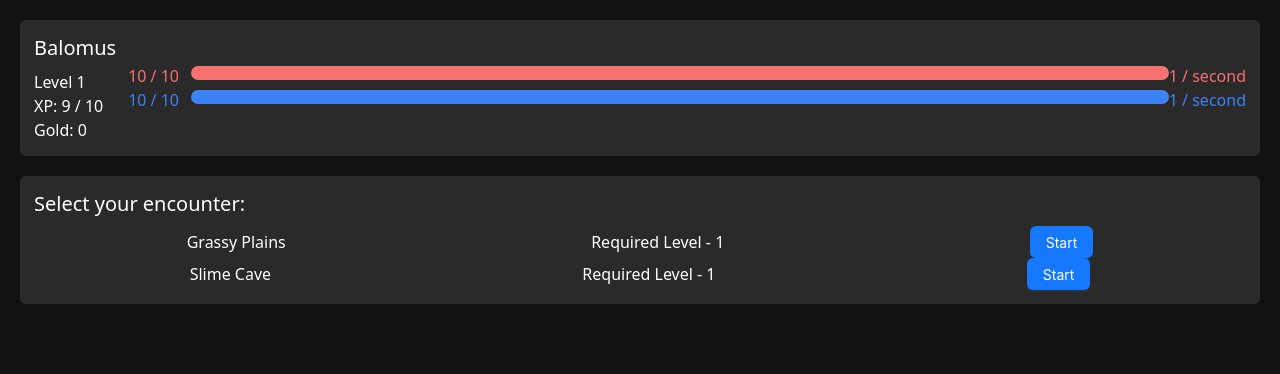
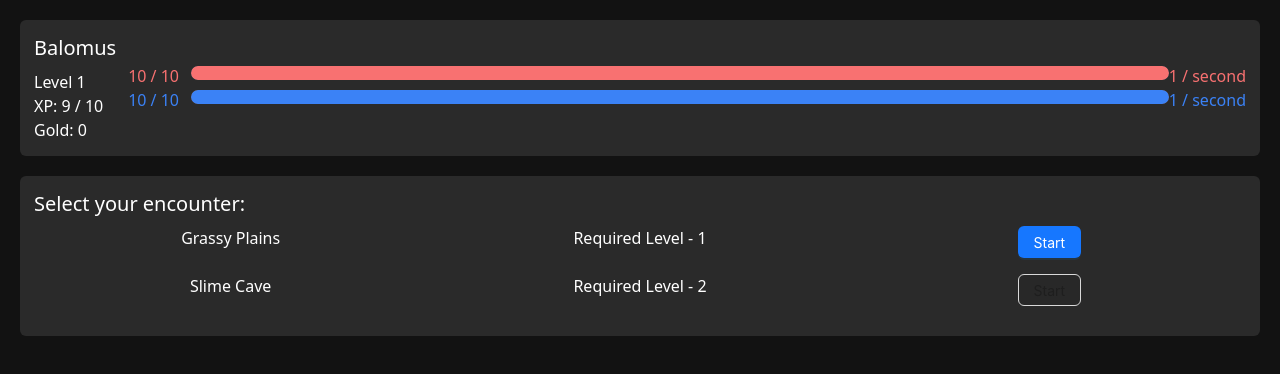
Before and after one commit to balomus/incremental-rpg, a React (Vite) app: page / in a window 1280 px wide. Shown: the top 374 px of the page. Built offline with nearby package versions, Linux system fonts and the light colour scheme.

Commit message:
Tweaked styling of CombatAreas. Updated level requirement for Slime Cave. Tweaked experience yield for some enemies. Removed CombatAreas if encounter is running.

```diff
--- a/src/components/CombatArea.tsx
+++ b/src/components/CombatArea.tsx
@@ -1,7 +1,8 @@
-import { Dispatch, SetStateAction } from "react";
+import { Dispatch, SetStateAction, useContext } from "react";
 import { Button } from "antd";
 import { generateEncounter } from "../util/GenerateEncounter";
 import EnemyType from "../types/EnemyType";
+import { PlayerContext } from "../context/PlayerContextProvider";
 
 interface CombatAreaProps {
   name: string;
@@ -20,8 +21,10 @@ const getNumberOfEnemies = (min: number, max: number) => {
 };
 
 const CombatArea = ({ ...props }: CombatAreaProps) => {
+  const { player } = useContext(PlayerContext);
+
   return (
-    <div className="flex w-full justify-around items-center">
+    <div className="grid grid-cols-3 gap-4 pb-4 text-center">
       <div>{props.name}</div>
       <div>Required Level - {props.levelRequirement}</div>
       <div>
@@ -39,6 +42,7 @@ const CombatArea = ({ ...props }: CombatAreaProps) => {
               )
             );
           }}
+          disabled={player.level < props.levelRequirement}
         >
           Start
         </Button>
--- a/src/components/CombatAreas.tsx
+++ b/src/components/CombatAreas.tsx
@@ -22,7 +22,7 @@ const CombatAreas = ({ ...props }: CombatAreasProps) => {
       />
       <CombatArea
         name={"Slime Cave"}
-        levelRequirement={1}
+        levelRequirement={2}
         minNumberOfEnemies={4}
         maxNumberOfEnemies={7}
         elligibleEnemies={["Slime"]}
--- a/src/components/Enemies/Slime.json
+++ b/src/components/Enemies/Slime.json
@@ -4,6 +4,6 @@
   "health": 2,
   "maxHealth": 2,
   "damage": 2,
-  "experienceYield": 1,
+  "experienceYield": 2,
   "goldYield": 2
 }
--- a/src/components/Enemies/Snake.json
+++ b/src/components/Enemies/Snake.json
@@ -4,6 +4,6 @@
   "health": 3,
   "maxHealth": 3,
   "damage": 2,
-  "experienceYield": 1,
+  "experienceYield": 3,
   "goldYield": 2
 }
--- a/src/pages/App.tsx
+++ b/src/pages/App.tsx
@@ -32,10 +32,12 @@ function App() {
             setEncounter={setEncounter}
           />
         )}
-        <CombatAreas
-          setEncounter={setEncounter}
-          setEncounterName={setEncounterName}
-        />
+        {encounter.length === 0 && (
+          <CombatAreas
+            setEncounter={setEncounter}
+            setEncounterName={setEncounterName}
+          />
+        )}
       </div>
     </PlayerContextProvider>
   );
```
